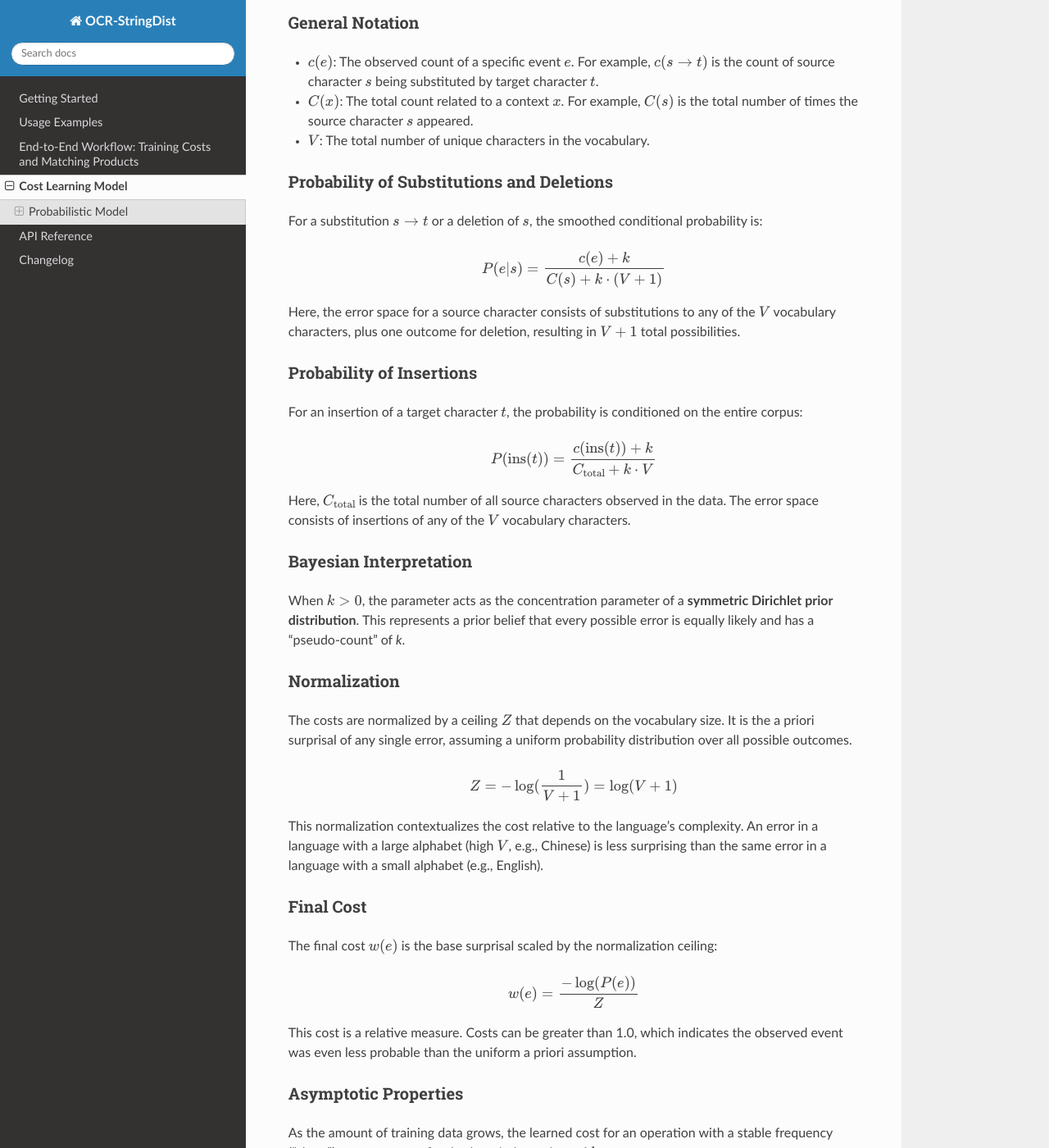
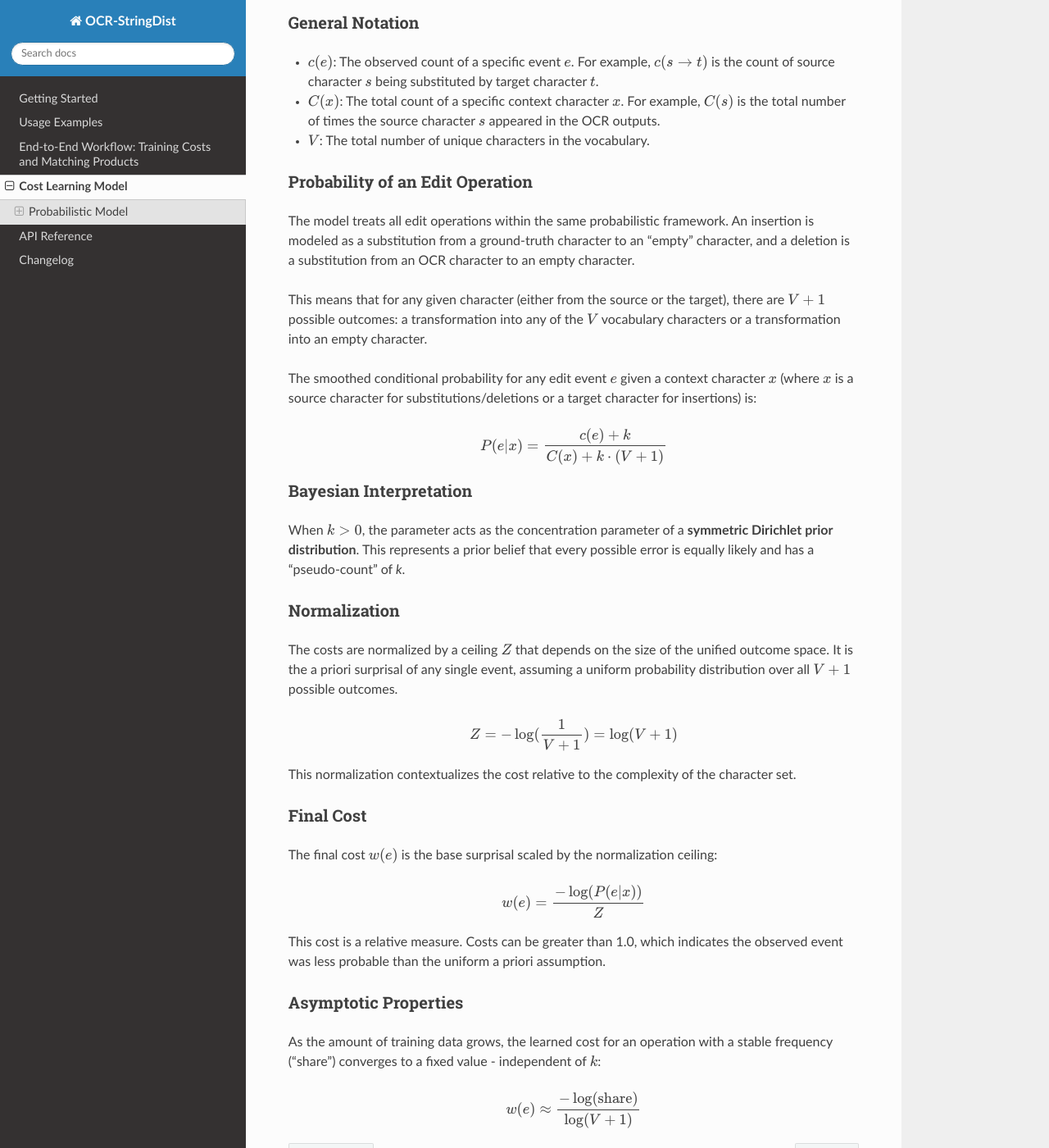
Before and after one commit to NiklasvonM/ocr-stringdist, a Sphinx documentation site: the page built from docs/source/cost_learning_model.rst, in a window 1280 px wide and 1400 px high, scrolled down 492 px. Shown: the whole window at 82% size. Built offline with Sphinx 7.4.7 and the Read the Docs theme 3.1.0, drawn with Linux system fonts in a browser that asks for light colours.

Commit message:
update documentation

```diff
--- a/docs/source/cost_learning_model.rst
+++ b/docs/source/cost_learning_model.rst
@@ -16,26 +16,20 @@ General Notation
 ~~~~~~~~~~~~~~~~
 
 - :math:`c(e)`: The observed count of a specific event :math:`e`. For example, :math:`c(s \to t)` is the count of source character :math:`s` being substituted by target character :math:`t`.
-- :math:`C(x)`: The total count related to a context :math:`x`. For example, :math:`C(s)` is the total number of times the source character :math:`s` appeared.
+- :math:`C(x)`: The total count of a specific context character :math:`x`. For example, :math:`C(s)` is the total number of times the source character :math:`s` appeared in the OCR outputs.
 - :math:`V`: The total number of unique characters in the vocabulary.
 
-Probability of Substitutions and Deletions
-~~~~~~~~~~~~~~~~~~~~~~~~~~~~~~~~~~~~~~~~~~
+Probability of an Edit Operation
+~~~~~~~~~~~~~~~~~~~~~~~~~~~~~~~~
 
-For a substitution :math:`s \to t` or a deletion of :math:`s`, the smoothed conditional probability is:
+The model treats all edit operations within the same probabilistic framework. An insertion is modeled as a substitution from a ground-truth character to an "empty" character, and a deletion is a substitution from an OCR character to an empty character.
 
-.. math:: P(e|s) = \frac{c(e) + k}{C(s) + k \cdot (V+1)}
+This means that for any given character (either from the source or the target), there are :math:`V+1` possible outcomes: a transformation into any of the :math:`V` vocabulary characters or a transformation into an empty character.
 
-Here, the error space for a source character consists of substitutions to any of the :math:`V` vocabulary characters, plus one outcome for deletion, resulting in :math:`V+1` total possibilities.
+The smoothed conditional probability for any edit event :math:`e` given a context character :math:`x` (where :math:`x` is a source character for substitutions/deletions or a target character for insertions) is:
 
-Probability of Insertions
-~~~~~~~~~~~~~~~~~~~~~~~~~
+.. math:: P(e|x) = \frac{c(e) + k}{C(x) + k \cdot (V+1)}
 
-For an insertion of a target character :math:`t`, the probability is conditioned on the entire corpus:
-
-.. math:: P(\text{ins}(t)) = \frac{c(\text{ins}(t)) + k}{C_{\text{total}} + k \cdot V}
-
-Here, :math:`C_{\text{total}}` is the total number of all source characters observed in the data. The error space consists of insertions of any of the :math:`V` vocabulary characters.
 
 Bayesian Interpretation
 ~~~~~~~~~~~~~~~~~~~~~~~
@@ -45,20 +39,20 @@ When :math:`k > 0`, the parameter acts as the concentration parameter of a **sym
 Normalization
 ~~~~~~~~~~~~~
 
-The costs are normalized by a ceiling :math:`Z` that depends on the vocabulary size. It is the a priori surprisal of any single error, assuming a uniform probability distribution over all possible outcomes.
+The costs are normalized by a ceiling :math:`Z` that depends on the size of the unified outcome space. It is the a priori surprisal of any single event, assuming a uniform probability distribution over all :math:`V+1` possible outcomes.
 
 .. math:: Z = -\log(\frac{1}{V+1}) = \log(V+1)
 
-This normalization contextualizes the cost relative to the language's complexity. An error in a language with a large alphabet (high :math:`V`, e.g., Chinese) is less surprising than the same error in a language with a small alphabet (e.g., English).
+This normalization contextualizes the cost relative to the complexity of the character set.
 
 Final Cost
 ~~~~~~~~~~
 
 The final cost :math:`w(e)` is the base surprisal scaled by the normalization ceiling:
 
-.. math:: w(e) = \frac{-\log(P(e))}{Z}
+.. math:: w(e) = \frac{-\log(P(e|x))}{Z}
 
-This cost is a relative measure. Costs can be greater than 1.0, which indicates the observed event was even less probable than the uniform a priori assumption.
+This cost is a relative measure. Costs can be greater than 1.0, which indicates the observed event was less probable than the uniform a priori assumption.
 
 Asymptotic Properties
 ~~~~~~~~~~~~~~~~~~~~~
```
